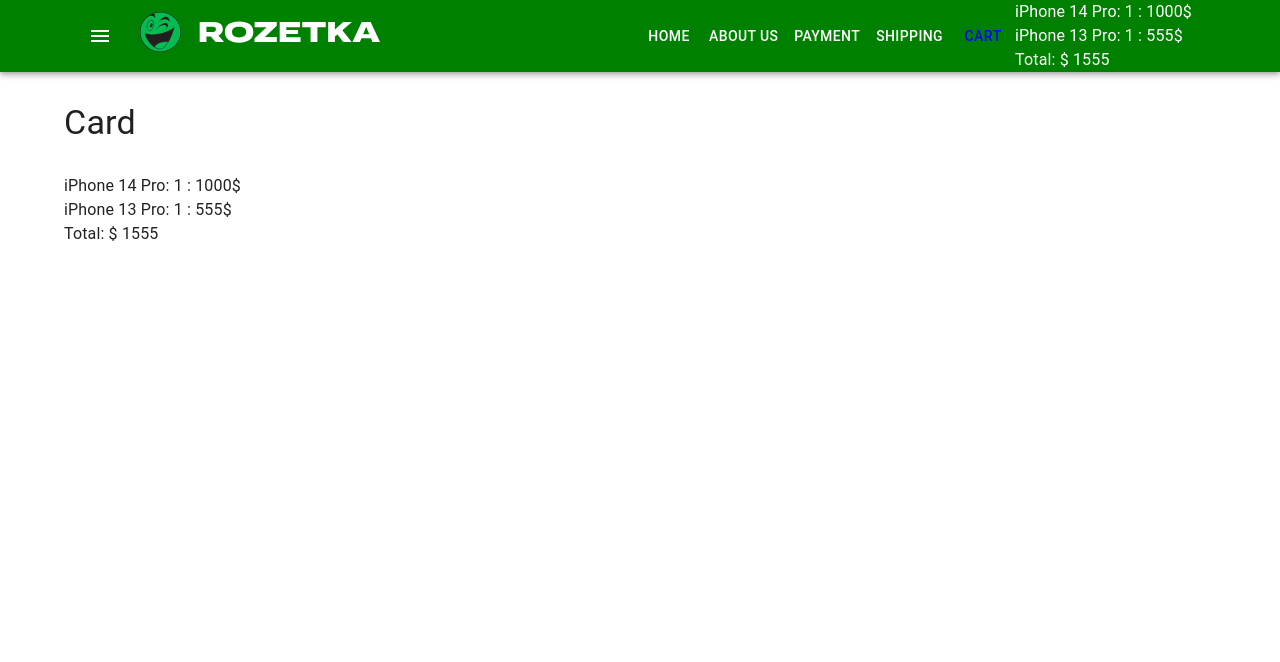
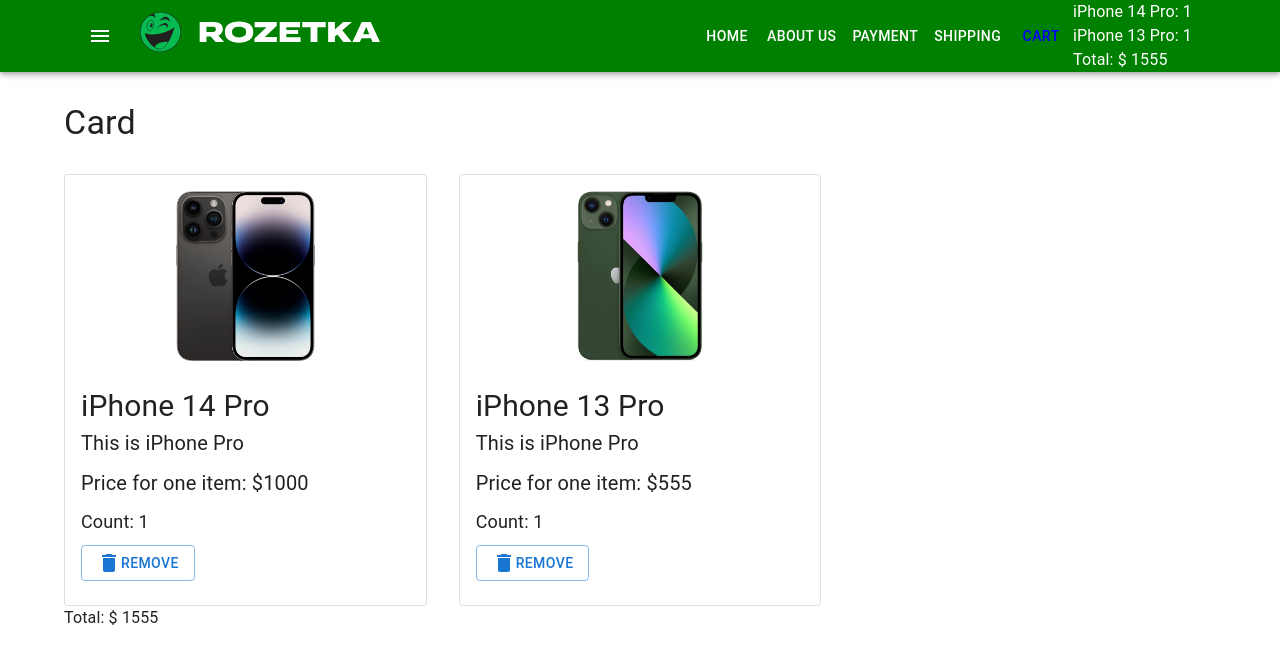
Before and after one commit to Rapan-Masta/react-fake-shop, a React (Create React App) app: page /cart in a window 1280 px wide. Shown: the top 662 px of the page. Built offline with nearby package versions, Linux system fonts and the light colour scheme.

Commit message:
Додав 2 види списку товара в корзині

```diff
--- a/src/components/Cart/CartProductList.tsx
+++ b/src/components/Cart/CartProductList.tsx
@@ -1,27 +1,32 @@
 import productsArray, { Product, getProductsObject } from 'utils/productsArray'
+import CartProductListItem from './CartProductListItem'
 
 type Props = {
     productsInCart: {
         [id: number]: number
     }
+    CartItem?: any
 }
 
 type productsObjectType = {
     [id: number]: Product
 }
 
-const CartProductList = ({ productsInCart }: Props) => {
+const CartProductList = ({
+    productsInCart,
+    CartItem = CartProductListItem,
+}: Props) => {
     const productsObject: productsObjectType = getProductsObject(productsArray)
     return (
-        <div>
+        <>
             {Object.keys(productsInCart).map((productId) => (
-                <div key={productId}>
-                    {productsObject[parseInt(productId)].title}:{' '}
-                    {productsInCart[parseInt(productId)]} :{' '}
-                    {productsObject[parseInt(productId)].price}$
-                </div>
+                <CartItem
+                    key={productId}
+                    product={productsObject[parseInt(productId)]}
+                    productCount={productsInCart[parseInt(productId)]}
+                />
             ))}
-        </div>
+        </>
     )
 }
 export default CartProductList
--- /dev/null
+++ b/src/components/Cart/CartProductListItem.tsx
@@ -0,0 +1,15 @@
+import { Product } from 'utils/productsArray'
+
+type Props = {
+    product: Product
+    productCount: number
+}
+
+const CartProductListItem = ({ product, productCount }: Props) => {
+    return (
+        <div>
+            {product.title}: {productCount}
+        </div>
+    )
+}
+export default CartProductListItem
--- /dev/null
+++ b/src/components/Cart/CartProductListItemExtended.tsx
@@ -0,0 +1,38 @@
+import { Button, Card, CardContent, Grid } from '@mui/material'
+import DeleteIcon from '@mui/icons-material/Delete'
+import { Product } from 'utils/productsArray'
+
+type Props = {
+    product: Product
+    productCount: number
+}
+
+const CartProductListItemExtended = ({ product, productCount }: Props) => {
+    return (
+        <Grid item xs={12} sm={4}>
+            <Card variant="outlined">
+                <CardContent>
+                    <div className="product-image">
+                        <img src={product.image} alt="" />
+                    </div>
+                    <div className="product-title">{product.title}</div>
+                    <div className="product-description">
+                        {product.description}
+                    </div>
+                    <div className="product-description">
+                        Price for one item: ${product.price}
+                    </div>
+                    <div className="product-features">
+                        Count: {productCount}
+                    </div>
+                    <Button variant="outlined">
+                        <DeleteIcon />
+                        Remove
+                    </Button>
+                </CardContent>
+            </Card>
+        </Grid>
+    )
+}
+
+export default CartProductListItemExtended
--- a/src/components/Products/ProductListItem.scss
+++ b/src/components/Products/ProductListItem.scss
@@ -5,6 +5,7 @@
 
 .product-description {
     font-size: 20px;
+    margin-bottom: 10px;
 }
 .product-features {
     font-size: 18px;
--- a/src/container/pages/Cart/CartPage.tsx
+++ b/src/container/pages/Cart/CartPage.tsx
@@ -1,6 +1,7 @@
-import { Typography } from '@mui/material'
+import { Grid, Typography } from '@mui/material'
 import CartTotal from 'components/Cart/CartTotal'
 import CartProductList from 'components/Cart/CartProductList'
+import CartProductListItemExtended from 'components/Cart/CartProductListItemExtended'
 
 type Props = {
     productsInCart: {
@@ -14,9 +15,16 @@
             <Typography variant="h4" component="h1" sx={{ margin: '30px 0' }}>
                 Card
             </Typography>
+            <div>
+                <Grid container spacing={4}>
+                    <CartProductList
+                        productsInCart={productsInCart}
+                        CartItem={CartProductListItemExtended}
+                    ></CartProductList>
+                </Grid>
 
-            <CartProductList productsInCart={productsInCart}></CartProductList>
-            <CartTotal productsInCart={productsInCart}></CartTotal>
+                <CartTotal productsInCart={productsInCart}></CartTotal>
+            </div>
         </div>
     )
 }
```
